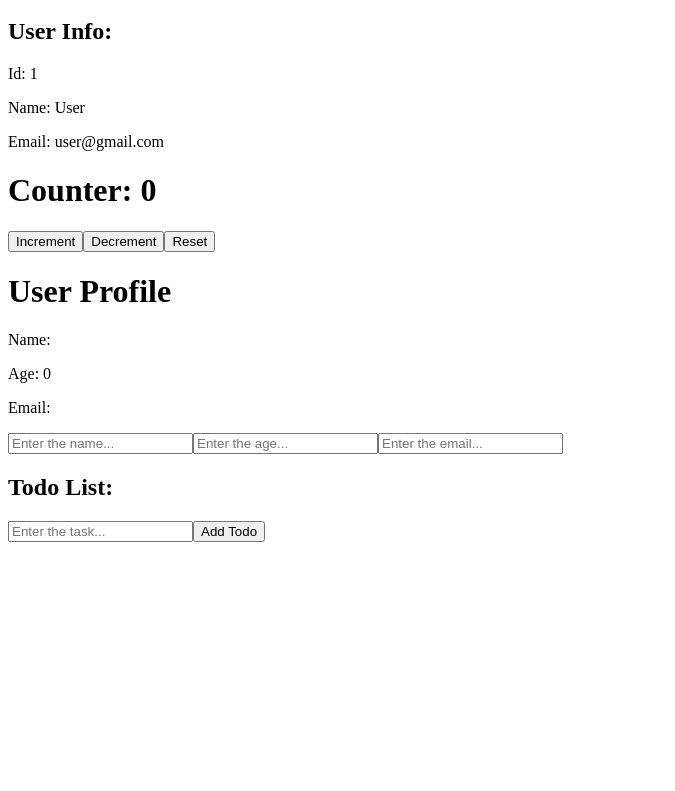
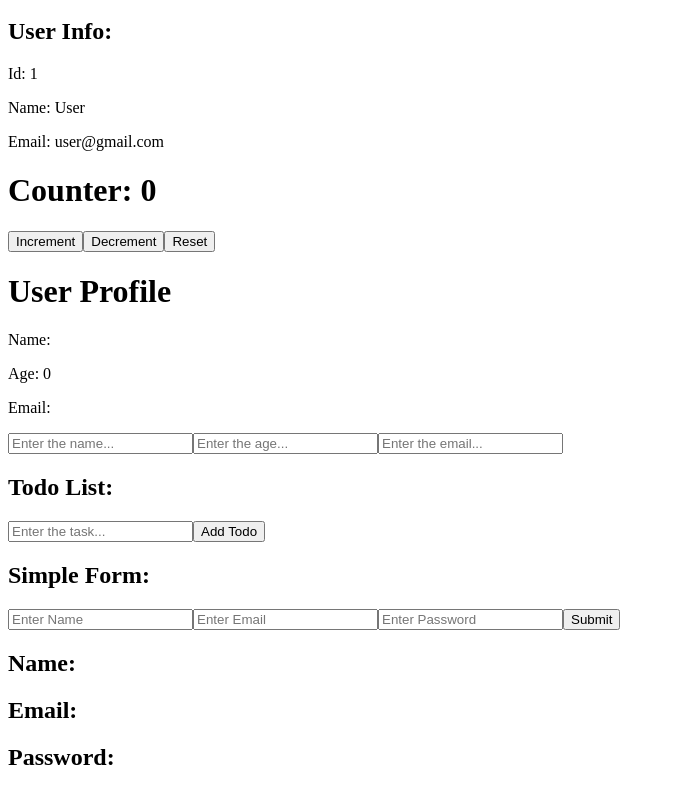
Before and after one commit to Hrisshhii/react-practice, a React (Vite) app in the folder Typescript-practice/: page / in a window 1280 px wide. Shown: the part 218-1009 px from the top of the page, without its empty margins (0-675 px from the left). Before the commit the page ends 800 px from the top, so only its background shows below. Built offline with nearby package versions, Linux system fonts and the light colour scheme.

Commit message:
Form using typescript

```diff
--- a/Typescript-practice/src/App.tsx
+++ b/Typescript-practice/src/App.tsx
@@ -5,6 +5,7 @@ import UserInfo from './Components/UserInfo'
 import Counter from './Components/Counter'
 import UserProfile from './Components/UserProfile'
 import Todo from './Components/Todo'
+import Form from './Components/Form'
 //import Users from './Components/Users'
 
 
@@ -51,6 +52,7 @@ function App() {
       <Counter />
       <UserProfile />
       <Todo />
+      <Form />
     </>
   )
 }
--- /dev/null
+++ b/Typescript-practice/src/Components/Form.tsx
@@ -0,0 +1,45 @@
+import { useRef, useState, type FormEvent } from "react";
+
+type FormData={
+    name: string;
+    email: string;
+    password: string;
+}
+
+const Form = () => {
+    const [submitted,setSubmitted]=useState<FormData>({
+        name: "",
+        email:"",
+        password:""
+    });
+    const nameRef=useRef<HTMLInputElement>(null);
+    const emailRef=useRef<HTMLInputElement>(null);
+    const passwordRef=useRef<HTMLInputElement>(null);
+
+    const handleSubmit=(event: FormEvent<HTMLFormElement>)=>{
+        event.preventDefault();
+        const name=nameRef.current?.value||"";
+        const email=emailRef.current?.value||"";
+        const password=passwordRef.current?.value||"";
+        setSubmitted({name,email,password});
+    };
+  return (
+    <div>
+        <h2>Simple Form: </h2>
+        <form onSubmit={handleSubmit}>
+            <input type="text" placeholder="Enter Name" ref={nameRef} />
+            <input type="email" placeholder="Enter Email" ref={emailRef} />
+            <input type="password" placeholder="Enter Password" ref={passwordRef} />
+            <button type="submit">Submit</button>
+
+            <section>
+                <h1>Name: {submitted.name}</h1>
+                <h1>Email: {submitted.email}</h1>
+                <h1>Password: {submitted.password}</h1>
+            </section>
+        </form>
+    </div>
+  )
+}
+
+export default Form
```
